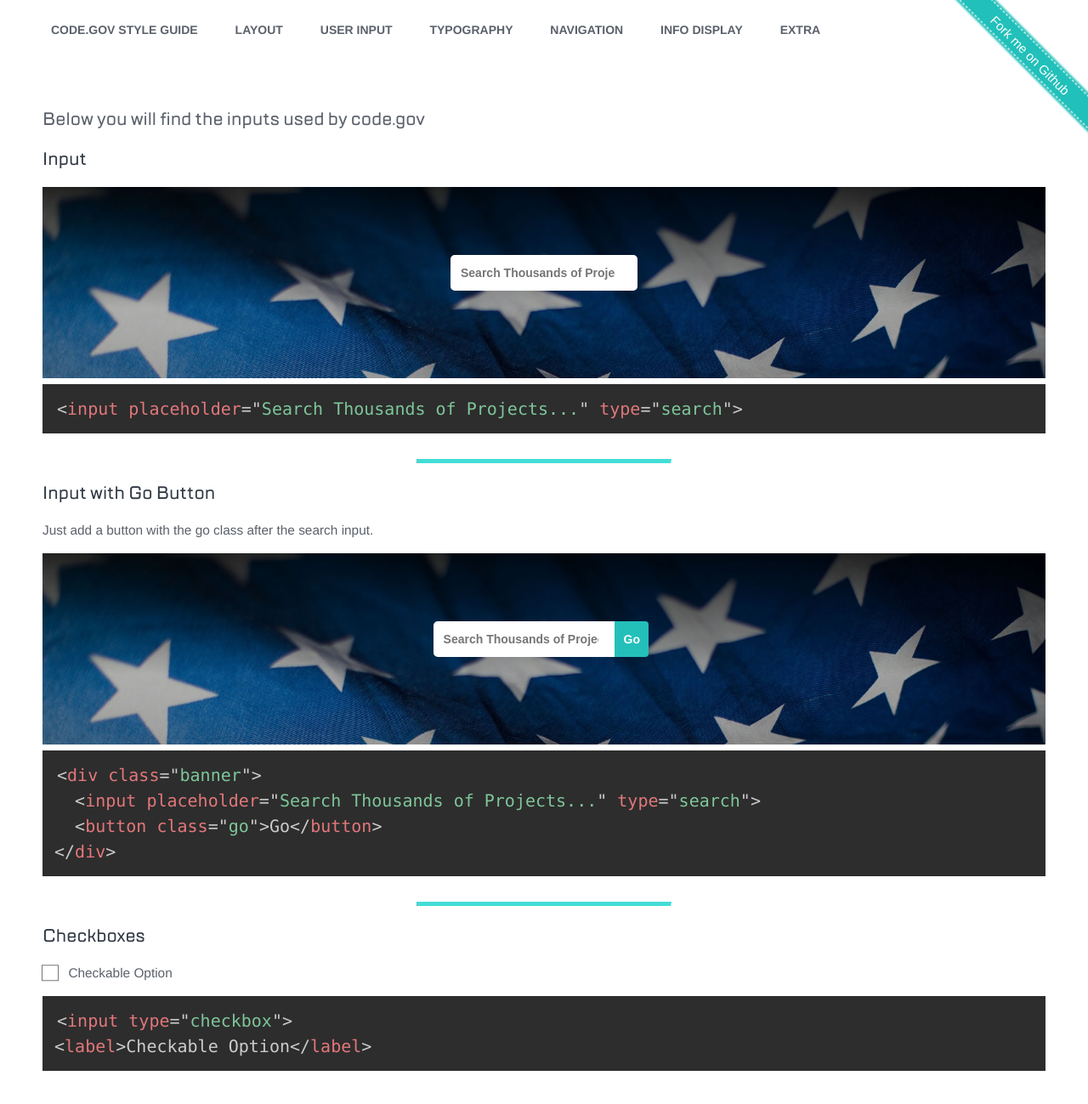
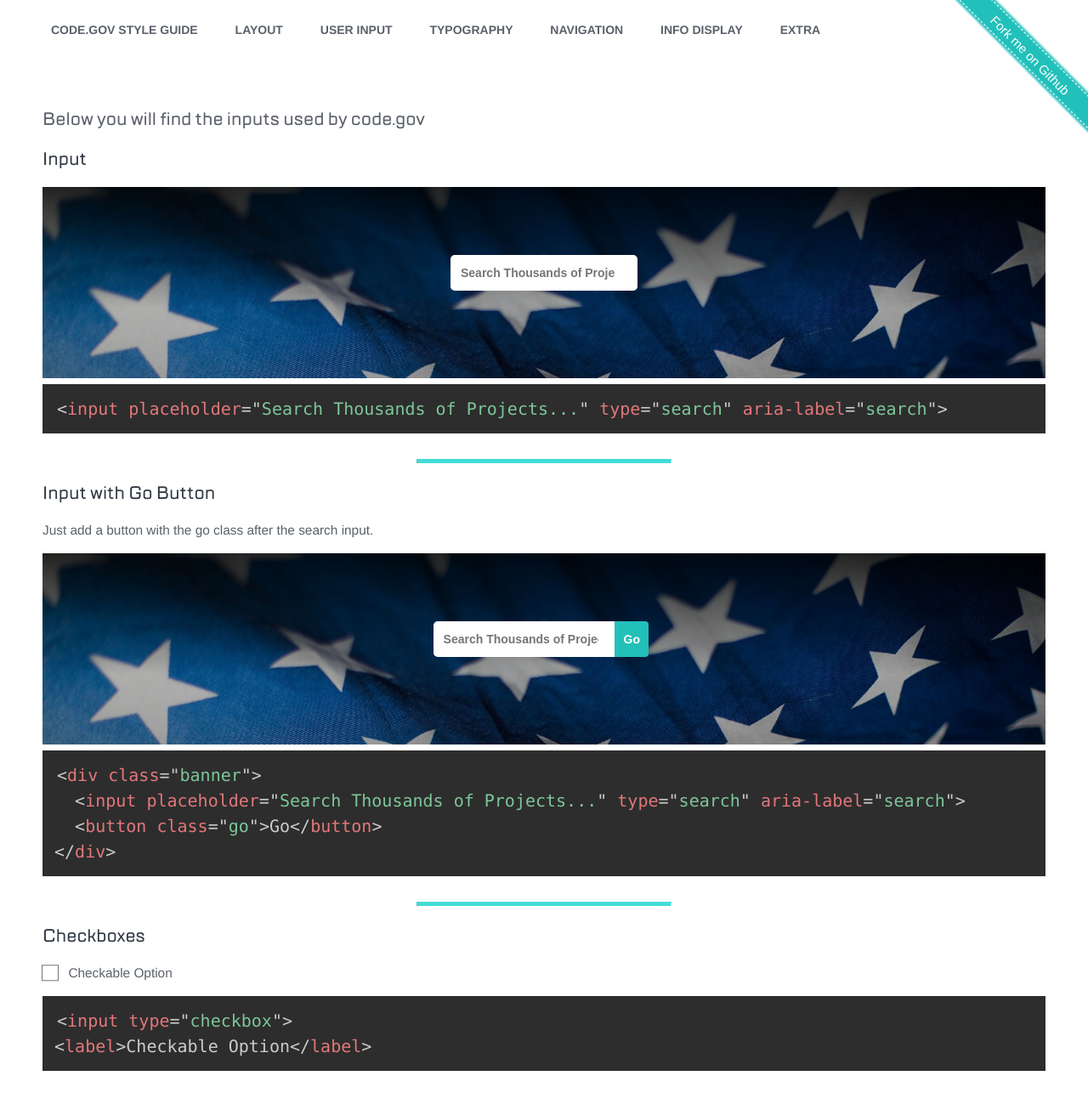
Before and after one commit to GSA/code-gov-style, a Jekyll site: the page built from components/inputs.md, in a window 1280 px wide and 1317 px high. Shown: the top 1299 px of the window at 85% size. Built offline with Jekyll 4.4.1, drawn with Linux system fonts in a browser that asks for light colours.

Commit message:
add labels to form elements

````diff
--- a/components/inputs.md
+++ b/components/inputs.md
@@ -7,10 +7,10 @@ title: "Inputs"
 
 # Input
 <div class="banner">
-  <input placeholder="Search Thousands of Projects..." type="search">
+  <input placeholder="Search Thousands of Projects..." type="search" aria-label="search">
 </div>
 ```
-<input placeholder="Search Thousands of Projects..." type="search">
+<input placeholder="Search Thousands of Projects..." type="search" aria-label="search">
 ```
 
 ---
@@ -18,12 +18,12 @@ title: "Inputs"
 # Input with Go Button
 Just add a button with the go class after the search input.
 <div class="banner">
-  <input placeholder="Search Thousands of Projects..." type="search">
+  <input placeholder="Search Thousands of Projects..." type="search" aria-label="search">
   <button class="go">Go</button>
 </div>
 ```
 <div class="banner">
-  <input placeholder="Search Thousands of Projects..." type="search">
+  <input placeholder="Search Thousands of Projects..." type="search" aria-label="search">
   <button class="go">Go</button>
 </div>
 ```
````
